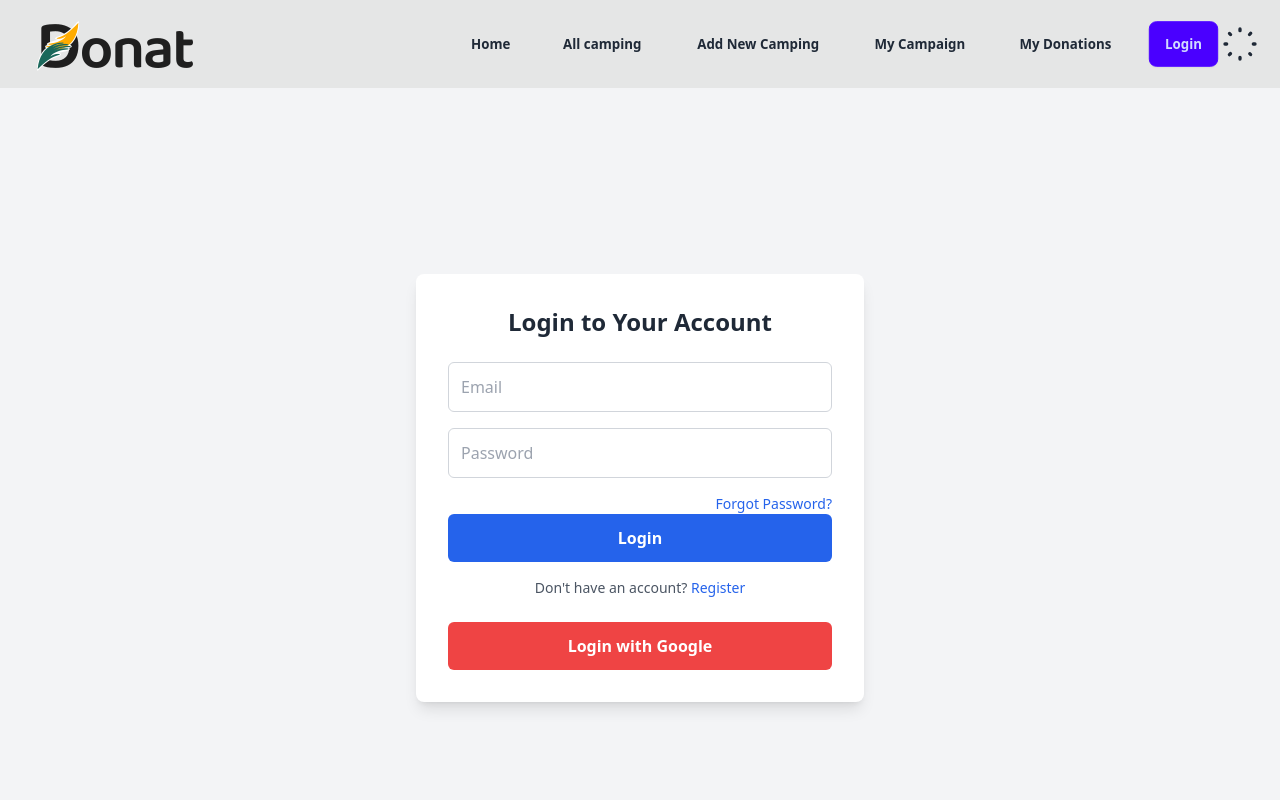
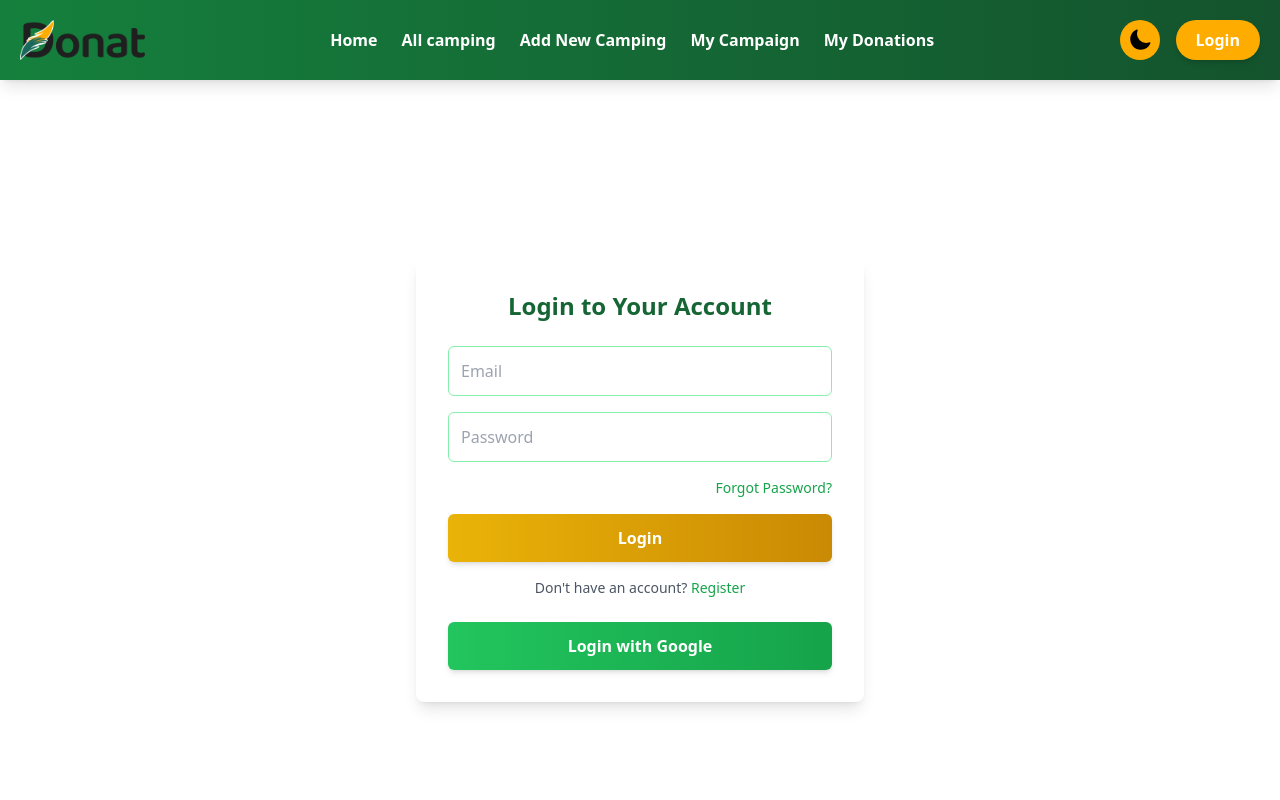
Before and after one commit to abu-musa-dev/Donat-Clientside, a React (Vite) app: page /login in a window 1280 px wide. Shown: the top 800 px of the page. Built offline with nearby package versions, Linux system fonts and the light colour scheme; no server answers.

Commit message:
add login page

```diff
--- a/package.json
+++ b/package.json
@@ -10,6 +10,7 @@
     "preview": "vite preview"
   },
   "dependencies": {
+    "@heroicons/react": "^2.2.0",
     "animate.css": "^4.1.1",
     "aos": "^2.3.4",
     "axios": "^1.7.9",
--- a/src/Footer/Footer.jsx
+++ b/src/Footer/Footer.jsx
@@ -69,7 +69,7 @@ const Footer = () => {
         </div>
 
         {/* Copyright */}
-        <div className="mt-10 text-center text-gray-400 border-t border-gray-700 pt-6">
+        <div className="mt-10  text-center text-gray-400 border-t border-gray-700 pt-6">
           &copy; Copyright 2025 Donat. All Rights Reserved.
         </div>
       </div>
--- a/src/Pages/Home.jsx
+++ b/src/Pages/Home.jsx
@@ -10,6 +10,7 @@ import Footer from "../Footer/Footer";
 import { Outlet } from "react-router-dom";
 import CharityServices from "../components/CharityServices/CharityServices";
 import CharityHero from "../components/CharityHero/CharityHero";
+import Stats from "../components/Stats/Stats";
 
 const Home = () => {
   const [isDarkMode, setIsDarkMode] = useState(false);
@@ -42,6 +43,7 @@ const Home = () => {
       {/* <DonationStats isDarkMode={isDarkMode} /> */}
       {/* <SuccessStories isDarkMode={isDarkMode} /> */}
       {/* <Ourmision /> */}
+      <Stats></Stats>
       <CharityHero></CharityHero>
       <CharityServices></CharityServices>
       <Outlet />
--- a/src/Pages/Login/Login.jsx
+++ b/src/Pages/Login/Login.jsx
@@ -1,9 +1,8 @@
 import React, { useState } from "react";
-import { auth } from "../../firebase";  // Ensure Firebase auth is properly imported
-import { signInWithEmailAndPassword } from "firebase/auth";
+import { auth } from "../../firebase";
+import { signInWithEmailAndPassword, GoogleAuthProvider, signInWithPopup } from "firebase/auth";
 import { Toaster, toast } from "react-hot-toast";
 import { useNavigate } from "react-router-dom";
-import { GoogleAuthProvider, signInWithPopup } from "firebase/auth";
 import Navbar from "../../components/Navbar/Navbar";
 import Footer from "../../Footer/Footer";
 
@@ -13,47 +12,41 @@ const Login = () => {
   const [error, setError] = useState(null);
   const navigate = useNavigate();
 
-  // Handle Login with Email & Password
   const handleLogin = async (e) => {
     e.preventDefault();
-
     try {
-      const userCredential = await signInWithEmailAndPassword(auth, email, password);
-      const user = userCredential.user;
+      await signInWithEmailAndPassword(auth, email, password);
       toast.success("Login Successful!");
-      navigate("/home");  // Navigate to home page after successful login
+      navigate("/home");
     } catch (error) {
-      setError(error.message);  // Set the error message to state
+      setError(error.message);
       toast.error("Login failed! Please check your credentials.");
     }
   };
 
-  // Handle Login with Google
   const handleGoogleLogin = async () => {
     const provider = new GoogleAuthProvider();
     try {
-      const result = await signInWithPopup(auth, provider);
-      const user = result.user;
+      await signInWithPopup(auth, provider);
       toast.success("Google Login Successful!");
-      navigate("/home");  // Navigate to home page after successful Google login
+      navigate("/home");
     } catch (error) {
       toast.error("Google Login failed! Please try again.");
-      console.log(error.message);  // Log error for debugging
     }
   };
 
   return (
     <div>
-      <Navbar></Navbar>
-      <div className="flex justify-center items-center min-h-screen bg-gray-100">
+      <Navbar />
+      <div className="flex justify-center items-center min-h-screen bg-white">
         <div className="w-full max-w-md p-8 bg-white shadow-lg rounded-lg">
-        <h1 className="text-2xl font-bold text-center text-gray-800 mb-6">Login to Your Account</h1>
+          <h1 className="text-2xl font-bold text-center text-green-800 mb-6">Login to Your Account</h1>
           {error && <p className="text-red-500 text-sm mb-4">{error}</p>}
 
-        <form onSubmit={handleLogin}>
+          <form onSubmit={handleLogin} className="space-y-4">
             <input
               type="email"
-            className="w-full p-3 mb-4 border border-gray-300 rounded-md focus:outline-none focus:ring-2 focus:ring-blue-500"
+              className="w-full p-3 border border-green-300 rounded-md focus:outline-none focus:ring-2 focus:ring-yellow-500"
               placeholder="Email"
               value={email}
               onChange={(e) => setEmail(e.target.value)}
@@ -61,31 +54,31 @@ const Login = () => {
             />
             <input
               type="password"
-            className="w-full p-3 mb-4 border border-gray-300 rounded-md focus:outline-none focus:ring-2 focus:ring-blue-500"
+              className="w-full p-3 border border-green-300 rounded-md focus:outline-none focus:ring-2 focus:ring-yellow-500"
               placeholder="Password"
               value={password}
               onChange={(e) => setPassword(e.target.value)}
               required
             />
-          <p className="text-right text-sm text-blue-600 hover:underline cursor-pointer">
+            <p className="text-right text-sm text-green-600 hover:text-yellow-500 cursor-pointer">
               <a href="/forgot-password">Forgot Password?</a>
             </p>
             <button
               type="submit"
-            className="w-full py-3 bg-blue-600 text-white font-bold rounded-md hover:bg-blue-700 focus:outline-none focus:ring-2 focus:ring-blue-500"
+              className="w-full py-3 bg-gradient-to-r from-yellow-500 to-yellow-600 text-white font-bold rounded-md shadow-md hover:from-yellow-600 hover:to-yellow-700 transition duration-300"
             >
               Login
             </button>
           </form>
 
           <p className="mt-4 text-center text-sm text-gray-600">
-          Don't have an account? <a href="/register" className="text-blue-600 hover:underline">Register</a>
+            Don't have an account? <a href="/register" className="text-green-600 hover:text-yellow-500">Register</a>
           </p>
 
           <div className="mt-6 flex justify-center">
             <button
               onClick={handleGoogleLogin}
-            className="w-full py-3 bg-red-500 text-white font-bold rounded-md hover:bg-red-600 focus:outline-none focus:ring-2 focus:ring-red-500"
+              className="w-full py-3 bg-gradient-to-r from-green-500 to-green-600 text-white font-bold rounded-md shadow-md hover:from-green-600 hover:to-green-700 transition duration-300"
             >
               Login with Google
             </button>
@@ -94,7 +87,7 @@ const Login = () => {
           <Toaster />
         </div>
       </div>
-    <Footer></Footer>
+      <Footer />
     </div>
   );
 };
--- a/src/components/Navbar/Navbar.jsx
+++ b/src/components/Navbar/Navbar.jsx
@@ -3,11 +3,13 @@ import { Link, useNavigate, useLocation } from "react-router-dom";
 import { onAuthStateChanged, signOut } from "firebase/auth";
 import { auth } from '../../firebase';
 import { Toaster, toast } from "react-hot-toast";
-import logo from '../../assets/logo.png'
+import logo from '../../assets/logo.png';
+import { SunIcon, MoonIcon, Bars3Icon, XMarkIcon } from "@heroicons/react/24/solid";
 
 const Navbar = () => {
   const [user, setUser] = useState(null);
   const [isDarkMode, setIsDarkMode] = useState(false);
+  const [isMenuOpen, setIsMenuOpen] = useState(false);
   const navigate = useNavigate();
   const location = useLocation();
   const [loginToastShown, setLoginToastShown] = useState(sessionStorage.getItem("loginToastShown") === "true");
@@ -25,16 +27,12 @@ const Navbar = () => {
 
   useEffect(() => {
     const unsubscribe = onAuthStateChanged(auth, (currentUser) => {
-      if (currentUser) {
-        setUser(currentUser);
-        if (!loginToastShown) {
-          toast.success("Logged in successfully!", { duration: 8000, position: "top-center" });
-          setLoginToastShown(true);
-          sessionStorage.setItem("loginToastShown", "true");
-        }
+      setUser(currentUser || null);
+      if (currentUser && !loginToastShown) {
+        toast.success("Logged in successfully!", { duration: 8000, position: "top-center" });
+        setLoginToastShown(true);
+        sessionStorage.setItem("loginToastShown", "true");
       } else {
-        setUser(null);
-        setLoginToastShown(false);
         sessionStorage.removeItem("loginToastShown");
       }
     });
@@ -52,7 +50,6 @@ const Navbar = () => {
         setUser(null);
         navigate('/');
         toast.success("Logged out successfully!", { duration: 8000, position: "top-center" });
-        setLoginToastShown(false);
         sessionStorage.removeItem("loginToastShown");
       })
       .catch((error) => {
@@ -73,61 +70,71 @@ const Navbar = () => {
 
   return (
     <>
-      <div className="navbar bg-base-300 relative z-20 p-5 sticky top-0">
-        <div className="flex-1">
-          <button className="btn btn-ghost text-xl"> <img src={logo} alt="" /> </button>
+      <div className="navbar  bg-gradient-to-r from-green-700 to-green-900 p-5 sticky top-0 shadow-lg flex justify-between items-center">
+        {/* Logo */}
+        <div className="flex items-center">
+          <Link to="/" className="text-xl">
+            <img src={logo} alt="Logo" className="h-10" />
+          </Link>
         </div>
-        <div className="flex-none hidden md:flex space-x-4">
-          <Link to="/" className="btn btn-ghost">Home</Link>
-          <Link to="/allcamping" className="btn btn-ghost">All camping</Link>
-          <Link to="/AddNewCampaign" className="btn btn-ghost">Add New Camping</Link>
-          <Link to="/mycamping" className="btn btn-ghost">My Campaign</Link>
-          <Link to="/my-donations" className="btn btn-ghost">My Donations</Link>
+
+        {/* Desktop Navigation */}
+        <div className="hidden md:flex space-x-6">
+          <Link to="/" className="text-white font-bold hover:text-yellow-400 transition duration-300">Home</Link>
+          <Link to="/allcamping" className="text-white font-bold hover:text-yellow-400 transition duration-300">All camping</Link>
+          <Link to="/AddNewCampaign" className="text-white font-bold hover:text-yellow-400 transition duration-300">Add New Camping</Link>
+          <Link to="/mycamping" className="text-white font-bold hover:text-yellow-400 transition duration-300">My Campaign</Link>
+          <Link to="/my-donations" className="text-white font-bold hover:text-yellow-400 transition duration-300">My Donations</Link>
+        </div>
+
+        {/* Right Side (Theme Toggle + Login/Logout + Hamburger) */}
+        <div className="flex items-center space-x-4">
+          {/* Theme Toggle - MD te Login er kache */}
+          <button onClick={handleThemeToggle} className="p-2 rounded-full bg-[#FFAC00] text-black transition duration-300">
+            {isDarkMode ? <SunIcon className="h-6 w-6" /> : <MoonIcon className="h-6 w-6" />}
+          </button>
+
+          {/* Login / Logout Button */}
           {user ? (
-            <div className="flex items-center space-x-2">
-              <img src={user.photoURL || "https://via.placeholder.com/40"} alt="Profile" className="w-10 h-10 rounded-full" />
-              <button onClick={handleLogout} className="btn btn-error">Logout</button>
+            <div className="hidden md:flex items-center space-x-2">
+              <img src={user.photoURL || "https://via.placeholder.com/40"} alt="Profile" className="w-10 h-10 rounded-full border-2 border-yellow-400" />
+              <button onClick={handleLogout} className="px-5 py-2 bg-yellow-500 text-white font-bold rounded-full shadow-md hover:bg-yellow-600 transition duration-300">
+                Logout
+              </button>
             </div>
           ) : (
-            <Link to="/login" className="btn btn-primary">Login</Link>
+            <Link to="/login" className="hidden md:flex px-5 py-2 bg-[#FFAC00] text-white font-bold rounded-full shadow-md hover:bg-yellow-600 transition duration-300">
+              Login
+            </Link>
           )}
-        </div>
 
-        {/* Mobile Menu */}
-        <div className="dropdown dropdown-end md:hidden">
-          <button tabIndex={0} className="btn btn-ghost lg:hidden">
-            <svg xmlns="http://www.w3.org/2000/svg" className="h-5 w-5" fill="none" viewBox="0 0 24 24" stroke="currentColor">
-              <path strokeLinecap="round" strokeLinejoin="round" strokeWidth="2" d="M4 6h16M4 12h16M4 18h16" />
-            </svg>
-          </button>
-          <ul tabIndex={0} className="menu menu-compact dropdown-content mt-3 p-2 shadow bg-base-100 rounded-box w-52">
-            <li><Link to="/">Home</Link></li>
-            <li><Link to="/campaigns">Donation Campaigns</Link></li>
-            <li><Link to="/dashboard">Dashboard</Link></li>
-            {user ? (
-              <li><button onClick={handleLogout} className="btn btn-error w-full">Logout</button></li>
-            ) : (
-              <li><Link to="/login" className="btn btn-primary">Login</Link></li>
-            )}
-          </ul>
-        </div>
-
-        {/* Theme Toggle using the swap component */}
-        <div className="flex items-center space-x-4">
-          <button onClick={handleThemeToggle} className="text-xl">
-            <svg
-              className={`h-10 w-10 fill-current ${isDarkMode ? "swap-on" : "swap-off"}`}
-              xmlns="http://www.w3.org/2000/svg"
-              viewBox="0 0 24 24">
-              {isDarkMode ? (
-                <path d="M21.64,13A10,10,0,0,1,12,2V1a1,1,0,0,0-2,0V2.05A10,10,0,0,0,2.05,11H1a1,1,0,0,0,0,2H2.05A10,10,0,0,0,11,21.95V23a1,1,0,0,0,2,0V21.95a9.92,9.92,0,0,0,4.38-1.74,1,1,0,0,0,1.17-1.17A10,10,0,0,0,21.64,13ZM5.79,14.21A7.93,7.93,0,0,1,11,5.08,6,6,0,0,0,18.92,13,7.93,7.93,0,0,1,5.79,14.21Z" />
-              ) : (
-                <path d="M5.64,17l-.71.71a1,1,0,0,0,0,1.41,1,1,0,0,0,1.41,0l.71-.71A1,1,0,0,0,5.64,17ZM5,12a1,1,0,0,0-1-1H3a1,1,0,0,0,0,2H4A1,1,0,0,0,5,12Zm7-7a1,1,0,0,0,1-1V3a1,1,0,0,0-2,0V4A1,1,0,0,0,12,5ZM5.64,7.05a1,1,0,0,0,.7.29,1,1,0,0,0,.71-.29,1,1,0,0,0,0-1.41l-.71-.71A1,1,0,0,0,4.93,6.34Zm12,.29a1,1,0,0,0,.7-.29l.71-.71a1,1,0,1,0-1.41-1.41L17,5.64a1,1,0,0,0,0,1.41A1,1,0,0,0,17.66,7.34ZM21,11H20a1,1,0,0,0,0,2h1a1,1,0,0,0,0-2Zm-9,8a1,1,0,0,0-1,1v1a1,1,0,0,0,2,0V20A1,1,0,0,0,12,19ZM18.36,17A1,1,0,0,0,17,18.36l.71.71a1,1,0,0,0,1.41-1.41Z" />
-              )}
-            </svg>
+          {/* Mobile Hamburger Menu */}
+          <button className="md:hidden text-white" onClick={() => setIsMenuOpen(!isMenuOpen)}>
+            {isMenuOpen ? <XMarkIcon className="h-8 w-8" /> : <Bars3Icon className="h-8 w-8" />}
           </button>
         </div>
       </div>
+
+      {/* Mobile Menu (Dropdown) */}
+      {isMenuOpen && (
+        <div className="md:hidden flex flex-col items-center bg-green-900 p-4 space-y-4 absolute top-16 right-0 w-full shadow-lg z-10">
+          <Link to="/" onClick={() => setIsMenuOpen(false)} className="text-white font-bold hover:text-yellow-400 transition duration-300">Home</Link>
+          <Link to="/allcamping" onClick={() => setIsMenuOpen(false)} className="text-white font-bold hover:text-yellow-400 transition duration-300">All camping</Link>
+          <Link to="/AddNewCampaign" onClick={() => setIsMenuOpen(false)} className="text-white font-bold hover:text-yellow-400 transition duration-300">Add New Camping</Link>
+          <Link to="/mycamping" onClick={() => setIsMenuOpen(false)} className="text-white font-bold hover:text-yellow-400 transition duration-300">My Campaign</Link>
+          <Link to="/my-donations" onClick={() => setIsMenuOpen(false)} className="text-white font-bold hover:text-yellow-400 transition duration-300">My Donations</Link>
+          {user ? (
+            <button onClick={handleLogout} className="px-5 py-2 bg-yellow-500 text-white font-bold rounded-full shadow-md hover:bg-yellow-600 transition duration-300">
+              Logout
+            </button>
+          ) : (
+            <Link to="/login" onClick={() => setIsMenuOpen(false)} className="px-5 py-2 bg-[#FFAC00] text-white font-bold rounded-full shadow-md hover:bg-yellow-600 transition duration-300">
+              Login
+            </Link>
+          )}
+        </div>
+      )}
+
       <Toaster />
     </>
   );
```
Also changed, not shown: src/Pages/Login/ForgotPassword.jsx (+9 -6 lines), src/Pages/Login/Register.jsx (+15 -64 lines), src/components/Stats/Stats.jsx (added, +32 -0 lines), 1 other file (tests, documents, lock files or other folders). Lines whose indentation alone changed are shown as unchanged.
